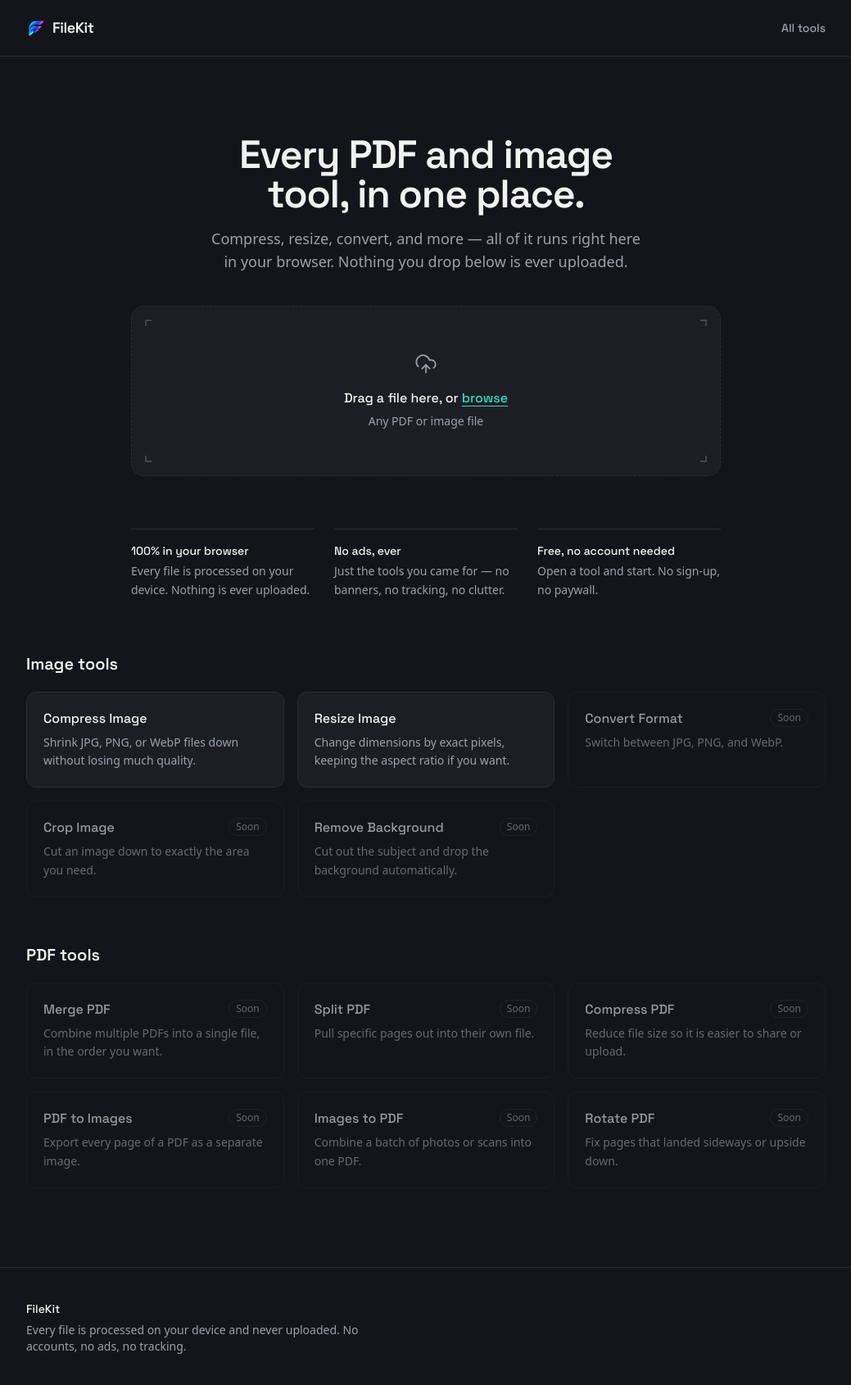
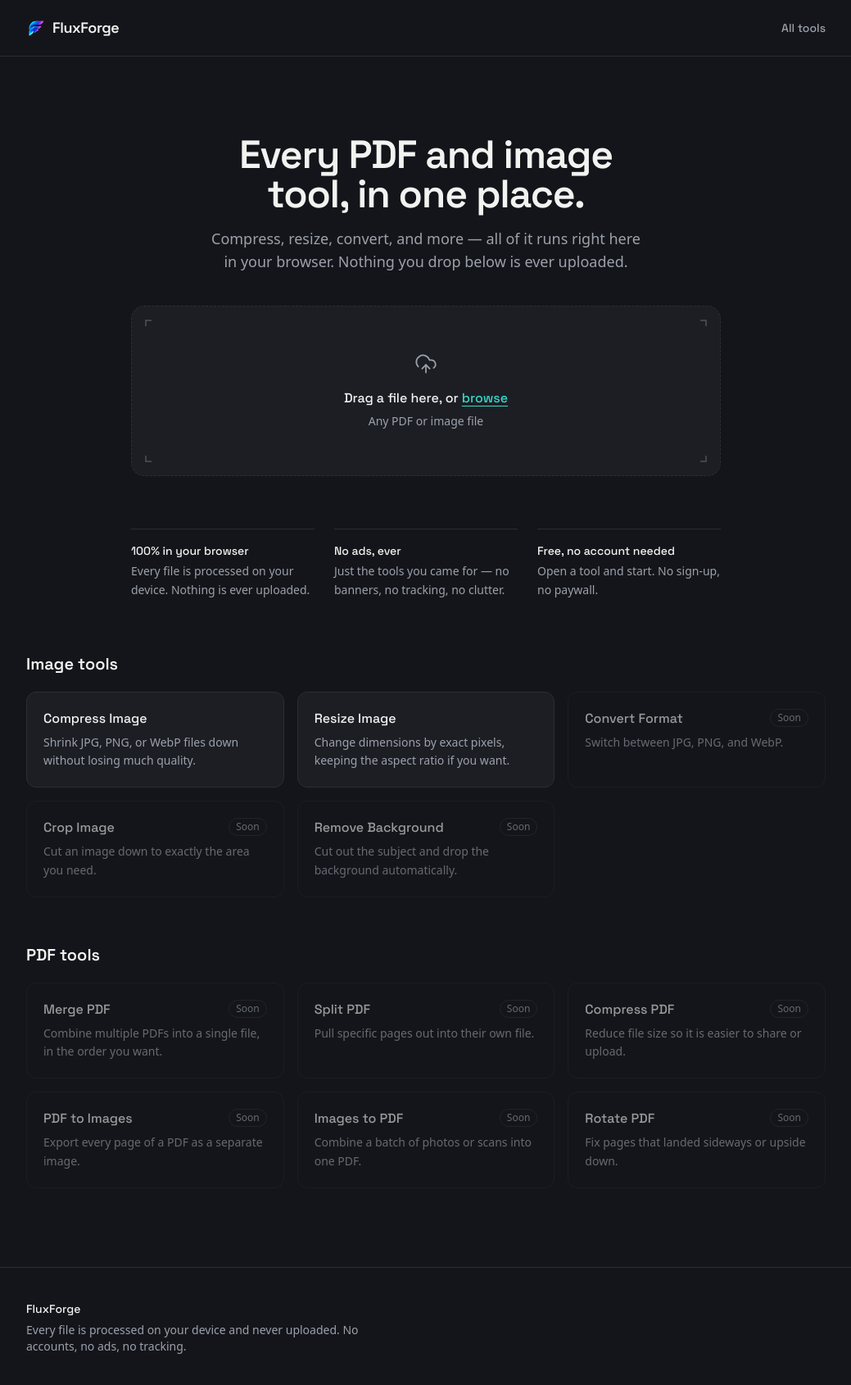
Before and after one commit to aritraexe/cooking, a React (Vite) app: page / in a window 1280 px wide. Shown: the top 1690 px of the page at 82% size, without its empty margins (120-1159 px from the left). Built offline with nearby package versions, Linux system fonts and the light colour scheme.

Commit message:
FluxForge name updated

```diff
--- a/index.html
+++ b/index.html
@@ -5,7 +5,7 @@
     <link rel="icon" type="image/png" href="/favicon.png" />
     <meta name="viewport" content="width=device-width, initial-scale=1.0" />
     <meta name="description" content="Compress, resize, convert and edit PDFs and images entirely in your browser. No uploads, no ads, no account." />
-    <title>FileKit — PDF & image tools that stay on your device</title>
+    <title>FluxForge — PDF & image tools that stay on your device</title>
     <link rel="preconnect" href="https://fonts.googleapis.com" />
     <link rel="preconnect" href="https://fonts.gstatic.com" crossorigin />
     <link href="https://fonts.googleapis.com/css2?family=Space+Grotesk:wght@500;600;700&display=swap" rel="stylesheet" />
--- a/package.json
+++ b/package.json
@@ -1,5 +1,5 @@
 {
-  "name": "filekit",
+  "name": "FluxForge",
   "private": true,
   "version": "0.0.0",
   "type": "module",
--- a/src/components/Footer.tsx
+++ b/src/components/Footer.tsx
@@ -2,7 +2,7 @@
   return (
     <footer className="border-t border-line">
       <div className="mx-auto max-w-5xl px-6 py-10">
-        <p className="font-display text-sm font-medium text-ink">FileKit</p>
+        <p className="font-display text-sm font-medium text-ink">FluxForge</p>
         <p className="mt-1.5 max-w-md text-sm text-ink-muted">
           Every file is processed on your device and never uploaded. No accounts, no ads, no
           tracking.
--- a/src/components/Logo.tsx
+++ b/src/components/Logo.tsx
@@ -4,7 +4,7 @@
   return (
     <Link to="/" className="group flex items-center gap-2.5">
       <img src="/favicon.png" alt="" width="22" height="22" className="shrink-0" />
-      <span className="font-display text-lg font-semibold tracking-tight text-ink">FileKit</span>
+      <span className="font-display text-lg font-semibold tracking-tight text-ink">FluxForge</span>
     </Link>
   )
 }
```
Also changed, not shown: 4 other files (tests, documents, lock files or other folders).
